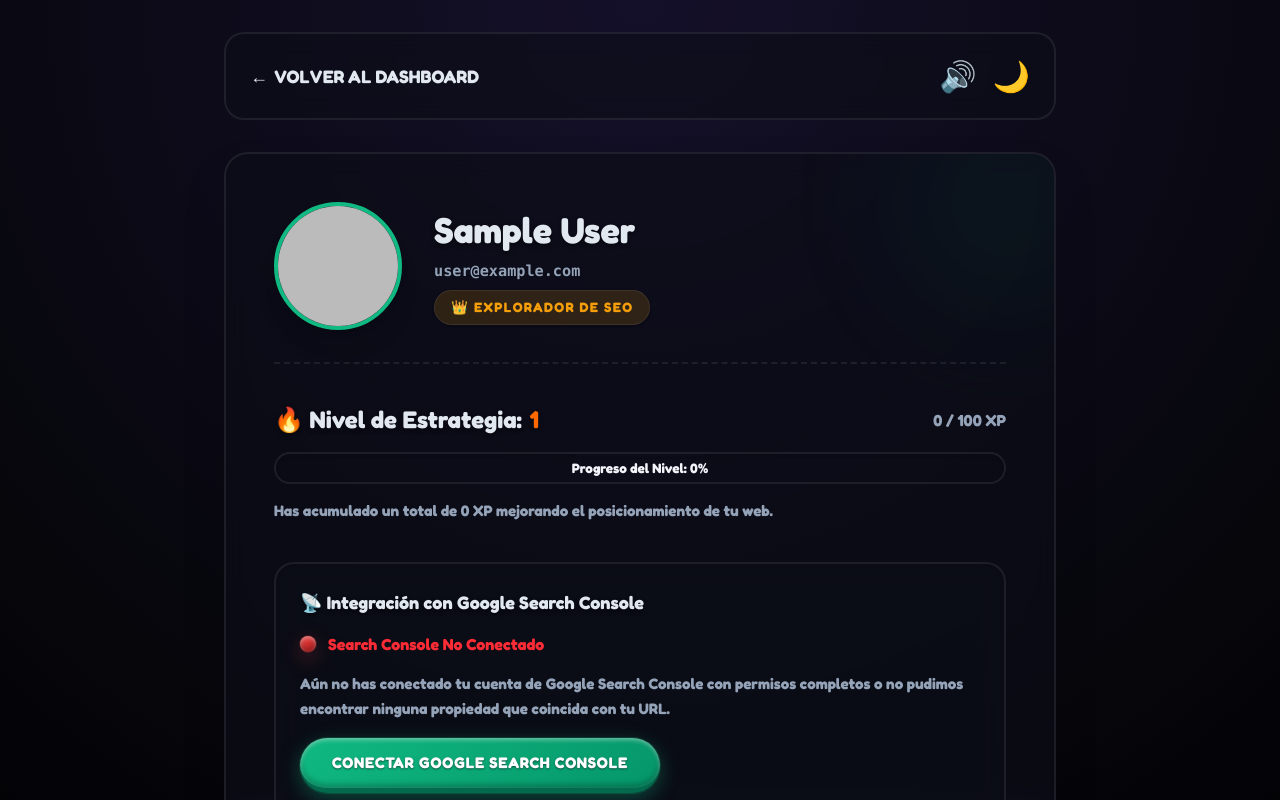
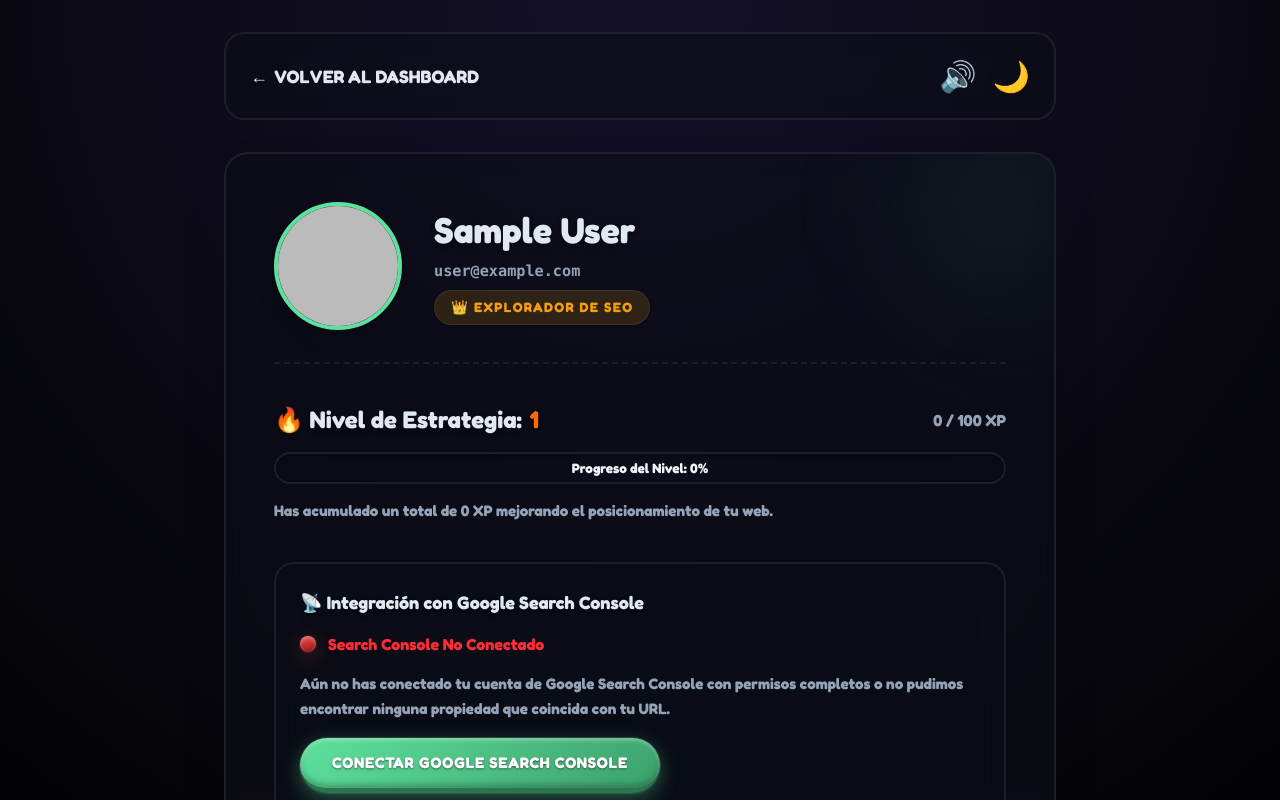
Before and after one commit to jonasnahuel-SEOJUMP/SeoJump, a Next.js app: page /perfil in a window 1280 px wide. Shown: the top 800 px of the page. Built offline with nearby package versions, Linux system fonts and the light colour scheme; no server answers; sample sign-in values are in the browser's storage.

Commit message:
feat: implement official UI branding and color system based on new logo

```diff
--- a/src/app/globals.css
+++ b/src/app/globals.css
@@ -6,8 +6,8 @@
   --background: #08070f;
   --foreground: #f8fafc;
 
-  --duo-green: #10b981;       /* Emerald */
-  --duo-green-shadow: #047857;
+  --duo-green: #5de19c;       /* Mint Green (Logo) */
+  --duo-green-shadow: #3b9b6b;
   --duo-blue: #3b82f6;        /* Sapphire */
   --duo-blue-shadow: #1d4ed8;
   --duo-yellow: #f59e0b;      /* Gold */
@@ -106,28 +106,28 @@ h1, h2, h3, h4, h5, h6 {
   border-bottom-width: 0 !important;
 }
 
-/* Verde Esmeralda */
+/* Verde Menta (Logo) */
 .btn-green, .bg-green-500 {
-  background: linear-gradient(135deg, #10b981 0%, #059669 100%) !important;
-  border-color: #046a4e !important;
+  background: linear-gradient(135deg, #5de19c 0%, #3ca06c 100%) !important;
+  border-color: #2b744d !important;
   box-shadow: inset 0 2px 4px rgba(255, 255, 255, 0.4),
               inset 0 -3px 6px rgba(0, 0, 0, 0.3),
-              0 6px 20px rgba(16, 185, 129, 0.35),
-              0 0 0 1px rgba(16, 185, 129, 0.2) !important;
+              0 6px 20px rgba(93, 225, 156, 0.35),
+              0 0 0 1px rgba(93, 225, 156, 0.2) !important;
   color: #ffffff !important;
 }
 .btn-green:hover, .bg-green-500:hover {
-  background: linear-gradient(135deg, #34d399 0%, #10b981 100%) !important;
+  background: linear-gradient(135deg, #7cf0b5 0%, #5de19c 100%) !important;
   box-shadow: inset 0 2px 4px rgba(255, 255, 255, 0.5),
               inset 0 -3px 6px rgba(0, 0, 0, 0.3),
-              0 8px 25px rgba(16, 185, 129, 0.55),
-              0 0 0 2px rgba(52, 211, 153, 0.3) !important;
+              0 8px 25px rgba(93, 225, 156, 0.55),
+              0 0 0 2px rgba(124, 240, 181, 0.3) !important;
   transform: scale(1.02) translateY(-1px);
 }
 .btn-green:active, .bg-green-500:active {
-  background: linear-gradient(135deg, #059669 0%, #047857 100%) !important;
+  background: linear-gradient(135deg, #3ca06c 0%, #2b744d 100%) !important;
   box-shadow: inset 0 3px 5px rgba(0, 0, 0, 0.5),
-              0 2px 5px rgba(16, 185, 129, 0.2) !important;
+              0 2px 5px rgba(93, 225, 156, 0.2) !important;
   transform: translateY(4px);
   border-bottom-width: 0 !important;
 }
--- a/src/app/layout.js
+++ b/src/app/layout.js
@@ -4,6 +4,9 @@ import "./globals.css";
 export const metadata = {
   title: "SEOJUMP - ¡Domina el SEO jugando!",
   description: "La forma más divertida de aprender y aplicar SEO en tu sitio web.",
+  icons: {
+    icon: '/favicon.png',
+  },
 };
 
 export default function RootLayout({ children }) {
--- a/src/components/Header.js
+++ b/src/components/Header.js
@@ -29,9 +29,9 @@ export default function Header({
     <header className="w-full flex flex-col gap-4 bg-white dark:bg-slate-800 p-4 md:p-6 rounded-2xl border-2 border-duo-white-shadow dark:border-slate-700 relative z-10 transition-colors duration-300 shadow-sm max-w-7xl mx-auto">
       <div className="flex items-center justify-between gap-2">
         {isDashboard ? (
-          <span className="text-xl font-black text-slate-800 dark:text-white flex items-center gap-2">
-            🦉 SEOJUMP
-          </span>
+          <div className="flex items-center">
+            <img src="/logo.png" alt="SEOJump" className="h-8 md:h-10 object-contain" />
+          </div>
         ) : (
           <Link
             href="/"
@@ -88,8 +88,8 @@ export default function Header({
                 className="w-8 h-8 md:w-12 md:h-12 rounded-full border-2 border-duo-green-shadow"
               />
             ) : (
-              <div className="w-8 h-8 md:w-12 md:h-12 bg-duo-green rounded-full flex items-center justify-center border-b-2 md:border-b-4 border-duo-green-shadow text-white text-sm md:text-xl">
-                👤
+              <div className="w-8 h-8 md:w-12 md:h-12 bg-duo-green rounded-full flex items-center justify-center border-b-2 md:border-b-4 border-duo-green-shadow overflow-hidden p-1">
+                <img src="/favicon.png" alt="SEOJump Avatar" className="w-full h-full object-contain" />
               </div>
             )}
           </button>
```
